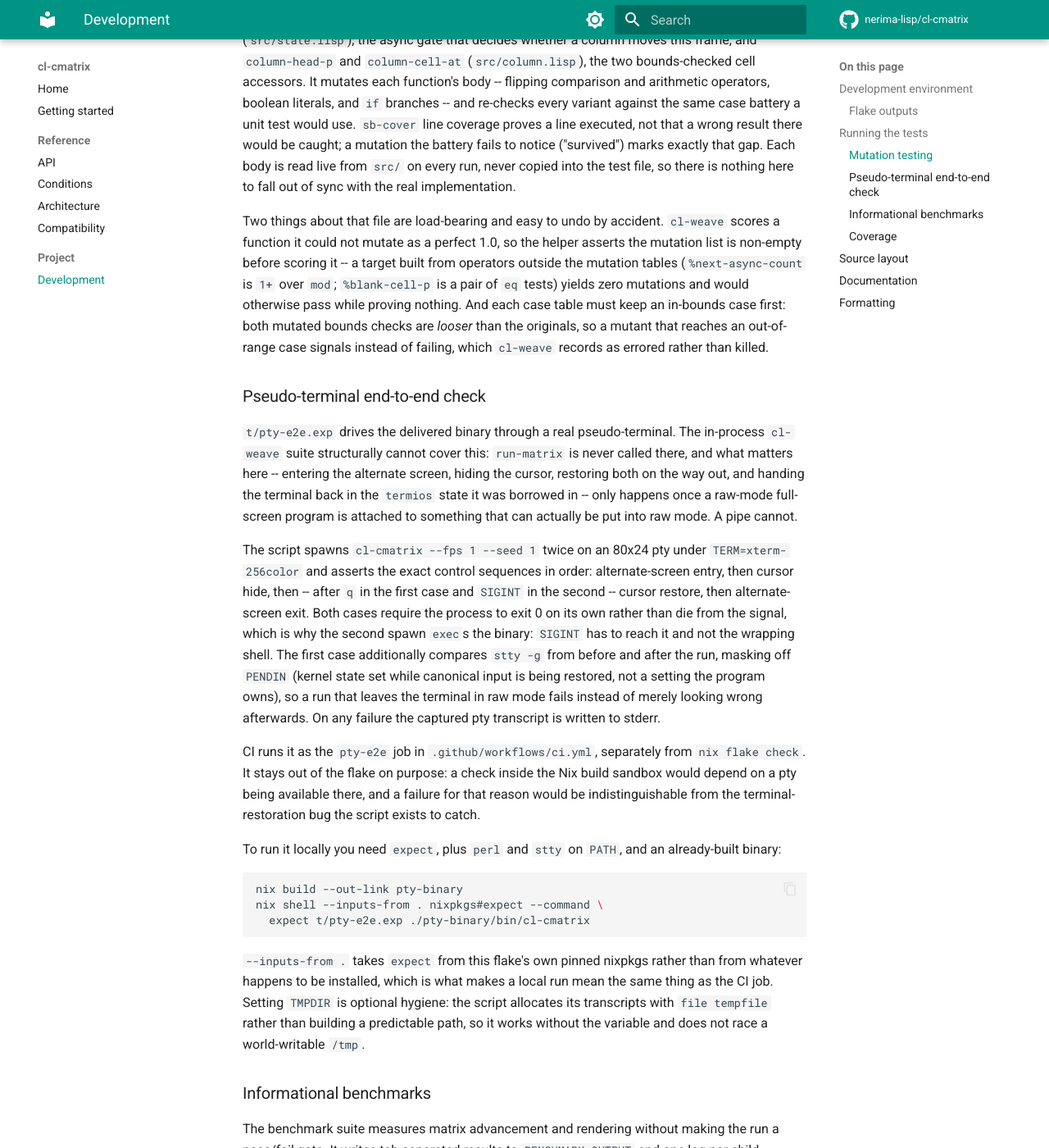
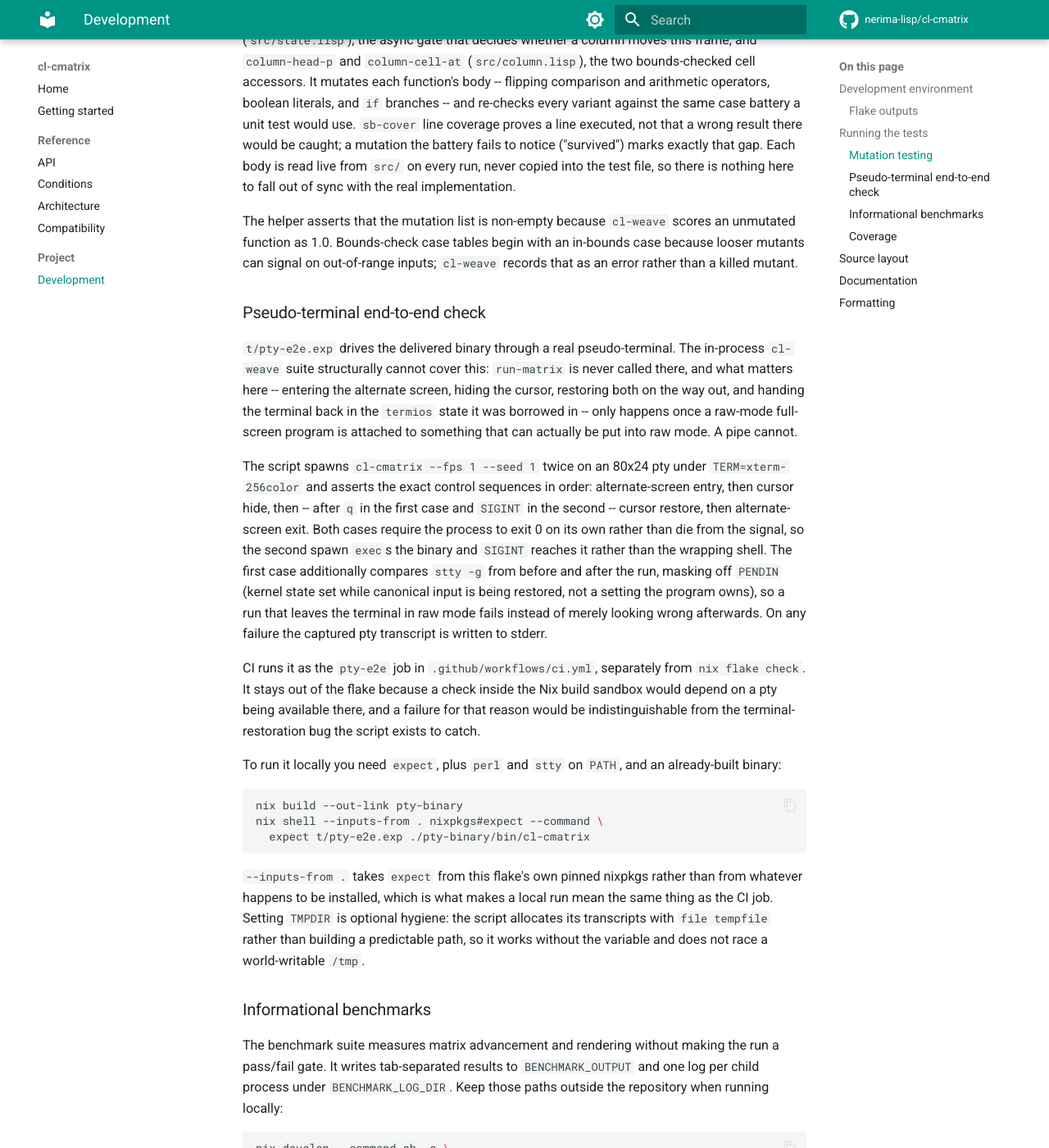
Before and after one commit to nerima-lisp/cl-cmatrix, an MkDocs documentation site: the page built from docs/src/project/development.md, in a window 1280 px wide and 1400 px high, scrolled down 2006 px. Shown: the whole window at 82% size. Built offline with MkDocs 1.6.1 and Material for MkDocs 9.7.7, drawn with Linux system fonts in a browser that asks for light colours; comment, search, counter and statistics services are not loaded; some of the changed text lies outside the part shown.

Commit message:
docs: refresh project documentation

```diff
--- a/docs/src/project/development.md
+++ b/docs/src/project/development.md
@@ -91,15 +91,10 @@ Each body is read live from `src/` on every run, never copied into the test
 file, so there is nothing here to fall out of sync with the real
 implementation.
 
-Two things about that file are load-bearing and easy to undo by accident.
-`cl-weave` scores a function it could not mutate as a perfect 1.0, so the
-helper asserts the mutation list is non-empty before scoring it -- a target
-built from operators outside the mutation tables (`%next-async-count` is
-`1+` over `mod`; `%blank-cell-p` is a pair of `eq` tests) yields zero
-mutations and would otherwise pass while proving nothing. And each case table
-must keep an in-bounds case first: both mutated bounds checks are *looser*
-than the originals, so a mutant that reaches an out-of-range case signals
-instead of failing, which `cl-weave` records as errored rather than killed.
+The helper asserts that the mutation list is non-empty because `cl-weave`
+scores an unmutated function as 1.0. Bounds-check case tables begin with an
+in-bounds case because looser mutants can signal on out-of-range inputs;
+`cl-weave` records that as an error rather than a killed mutant.
 
 ### Pseudo-terminal end-to-end check
 
@@ -116,8 +111,8 @@ The script spawns `cl-cmatrix --fps 1 --seed 1` twice on an 80x24 pty under
 alternate-screen entry, then cursor hide, then -- after `q` in the first case
 and `SIGINT` in the second -- cursor restore, then alternate-screen exit. Both
 cases require the process to exit 0 on its own rather than die from the
-signal, which is why the second spawn `exec`s the binary: `SIGINT` has to
-reach it and not the wrapping shell. The first case additionally compares
+signal, so the second spawn `exec`s the binary and `SIGINT` reaches it rather
+than the wrapping shell. The first case additionally compares
 `stty -g` from before and after the run, masking off `PENDIN` (kernel state
 set while canonical input is being restored, not a setting the program owns),
 so a run that leaves the terminal in raw mode fails instead of merely looking
@@ -125,7 +120,7 @@ wrong afterwards. On any failure the captured pty transcript is written to
 stderr.
 
 CI runs it as the `pty-e2e` job in `.github/workflows/ci.yml`, separately
-from `nix flake check`. It stays out of the flake on purpose: a check inside
+from `nix flake check`. It stays out of the flake because a check inside
 the Nix build sandbox would depend on a pty being available there, and a
 failure for that reason would be indistinguishable from the
 terminal-restoration bug the script exists to catch.
@@ -195,20 +190,8 @@ against `+minimum-expression-percent+` and `+minimum-branch-percent+`, which
 that file defines. The run prints both measurements next to both floors, so
 the current numbers come from the build log rather than from this page.
 
-**Those floors are a ratchet, not headroom.** Read this before reacting to a
-red gate. Until v1.0.0 they were set far below the measurement so that a
-harmless refactor could not trip them by chance; the cost was that they could
-not notice a real regression until several points of coverage had already
-been lost, which is exactly what the upstream-conformance rewrite -- most of
-`src/` replaced at once -- was in a position to do quietly. Since v1.0.0 each
-floor sits roughly one point under the measurement it was set from. The
-accepted consequence is the mirror of the old one: a change that legitimately
-costs more than about a point of coverage now fails the gate and has to be
-looked at.
-
-Two rules follow, and neither is negotiable by argument alone. Raise a floor
-when a new measurement clears it -- these numbers are meant to be edited
-upward, not left alone for years. Never lower one to make a red gate green.
+Treat the floors as regression gates, not headroom. Raise a floor when new
+coverage clears it; never lower one to make a red gate green.
 
 The two floors are not the same number because the remaining expression gap
 is structural rather than a testability shortfall. `sb-cover` never credits
@@ -219,9 +202,8 @@ been rewritten into a called function to get credit where that was possible.
 `run-matrix`'s and `main`'s true I/O bodies are covered for real, but only
 via the out-of-process `it-isolated` tests above, and are invisible to this
 process's coverage data by `sb-cover`'s per-process design.
-`scripts/coverage-entry.lisp`'s own header comment enumerates every category
-of uncoverable line, with the experiments that established each one; read it
-before proposing to move either floor in either direction.
+The remaining gap is a property of `sb-cover` and the process boundary, not a
+reason to lower either floor.
 
 ## Source layout
 
```
Also changed, not shown: docs/mkdocs.yml (+1 -25 lines), docs/src/index.md (+1 -2 lines), docs/src/reference/api.md (+8 -14 lines), docs/src/reference/architecture.md (+8 -9 lines), docs/src/reference/conditions.md (+1 -1 lines), README.md, 1 other file.
